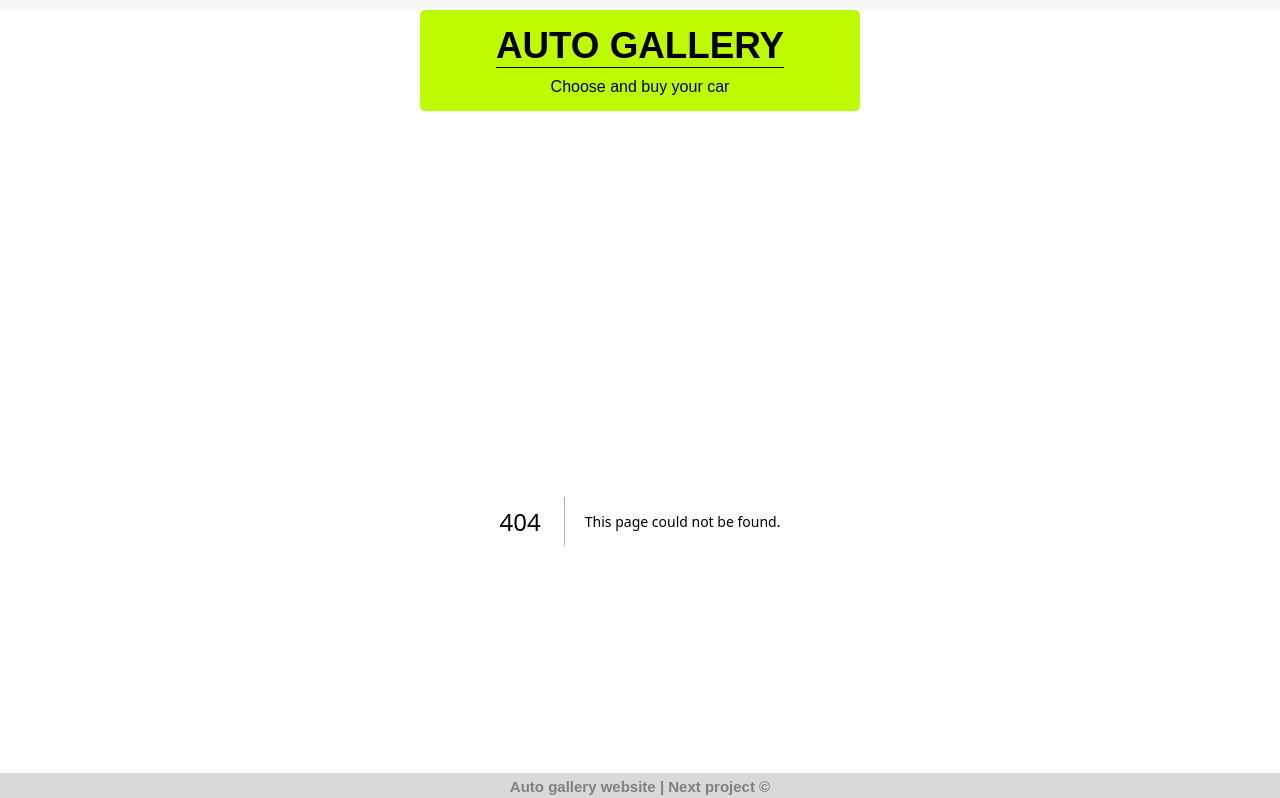
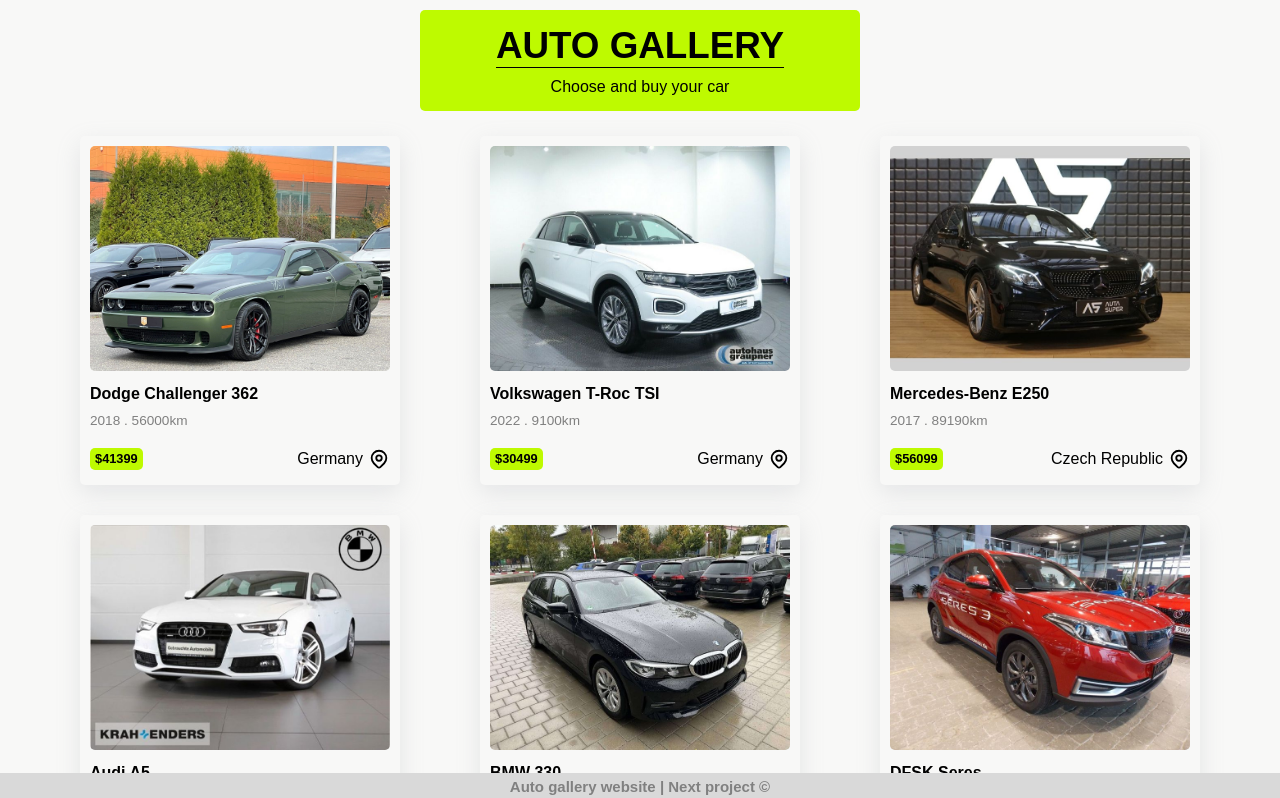
Before and after one commit to rasamkamyar/Auto-Gallery, a Next.js app in the folder auto-gallery/: page /cars in a window 1280 px wide. Before the commit this address had no page. Shown: the top 798 px of the page. Built offline with nearby package versions, Linux system fonts and the light colour scheme.

Commit message:
complete cars page

```diff
--- a/auto-gallery/components/Layout/index.js
+++ b/auto-gallery/components/Layout/index.js
@@ -1,5 +1,5 @@
-import Footer from "../Footer";
-import Header from "../Header";
+import Footer from "../modules/Footer";
+import Header from "../modules/Header";
 
 function Layout({ children }) {
   return (
--- /dev/null
+++ b/auto-gallery/components/Layout/index.module.css
@@ -0,0 +1,9 @@
+
+.footer a {
+  text-decoration: none;
+  color: rgb(69, 69, 69);
+}
+
+.container {
+  min-height: 1000px;
+}
--- /dev/null
+++ b/auto-gallery/components/modules/CarCard/index.js
@@ -0,0 +1,26 @@
+import Location from "@/components/icons/Location";
+import Style from "./index.module.css";
+
+function CarCard(props) {
+  const { name, model, image, year, distance, price, location } = props;
+  return (
+    <div className={Style.container}>
+      <img src={image} className={Style.image} />
+      <h1 className={Style.title}>
+        {name} {model}
+      </h1>{" "}
+      <p className={Style.detail}>
+        {year} . {distance}km
+      </p>
+      <div className={Style.footer}>
+        <h2 className={Style.price}> ${price} </h2>
+        <div className={Style.location}>
+          <p>{location}</p>
+          <Location />
+        </div>
+      </div>
+    </div>
+  );
+}
+
+export default CarCard;
--- /dev/null
+++ b/auto-gallery/components/modules/CarCard/index.module.css
@@ -0,0 +1,47 @@
+.container {
+  box-shadow: rgba(149, 157, 165, 0.2) 0px 8px 24px;
+  width: fit-content;
+  border-radius: 5px;
+  overflow: hidden;
+  padding: 10px;
+  margin: 15px;
+}
+
+.image {
+  width: 300px;
+  border-radius: 5px;
+}
+
+.title {
+  font-size: 1rem;
+  margin: 10px 0;
+}
+
+.detail {
+  font-size: 0.85rem;
+  color: grey;
+  margin: 5px 0;
+}
+
+.footer {
+  display: flex;
+  justify-content: space-between;
+  margin: 20px 0 5px;
+}
+
+.price {
+  background-color: #befa00;
+  padding: 3px 5px;
+  border-radius: 5px;
+  font-size: 0.8rem;
+  font-weight: 700;
+}
+
+.location {
+  display: flex;
+  justify-content: center;
+  align-items: center;
+}
+.location p {
+  margin-right: 5px;
+}
--- /dev/null
+++ b/auto-gallery/components/templates/CarContainer/index.js
@@ -0,0 +1,15 @@
+import CarCard from "@/components/modules/CarCard";
+import Data from "../../../data/carsData";
+import Style from "./index.module.css";
+
+function CarContainer() {
+  return (
+    <div className={Style.container}>
+      {Data.map((car) => (
+        <CarCard key={car.id} {...car} />
+      ))}
+    </div>
+  );
+}
+
+export default CarContainer;
--- /dev/null
+++ b/auto-gallery/components/templates/CarContainer/index.module.css
@@ -0,0 +1,7 @@
+.container {
+  display: flex;
+  flex-wrap: wrap;
+  justify-content: space-around;
+  max-width: 1200px;
+  margin: auto;
+}
--- /dev/null
+++ b/auto-gallery/pages/cars/index.js
@@ -0,0 +1,6 @@
+import CarContainer from "@/components/templates/CarContainer";
+
+function Cars() {
+  return <CarContainer />;
+}
+export default Cars;
```
Also changed, not shown: auto-gallery/components/HomePage/index.js (+6 -2 lines), auto-gallery/components/modules/Footer/index.js (renamed from auto-gallery/components/Footer/index.js), auto-gallery/components/modules/Footer/index.module.css (renamed from auto-gallery/components/Footer/index.module.css), auto-gallery/components/modules/Header/index.js (renamed from auto-gallery/components/Header/index.js), auto-gallery/components/modules/Header/index.module.css (renamed from auto-gallery/components/Header/index.module.css).
